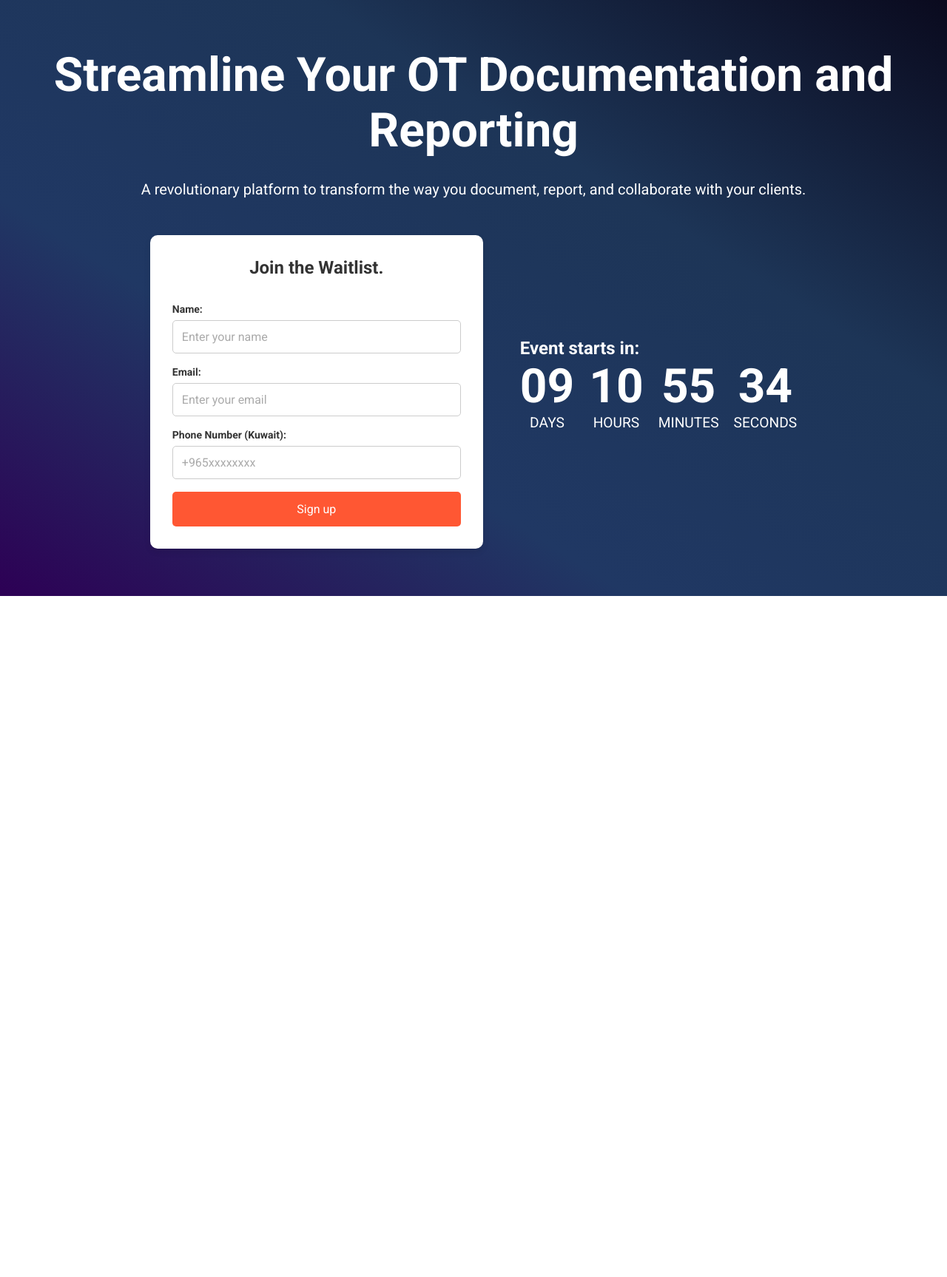
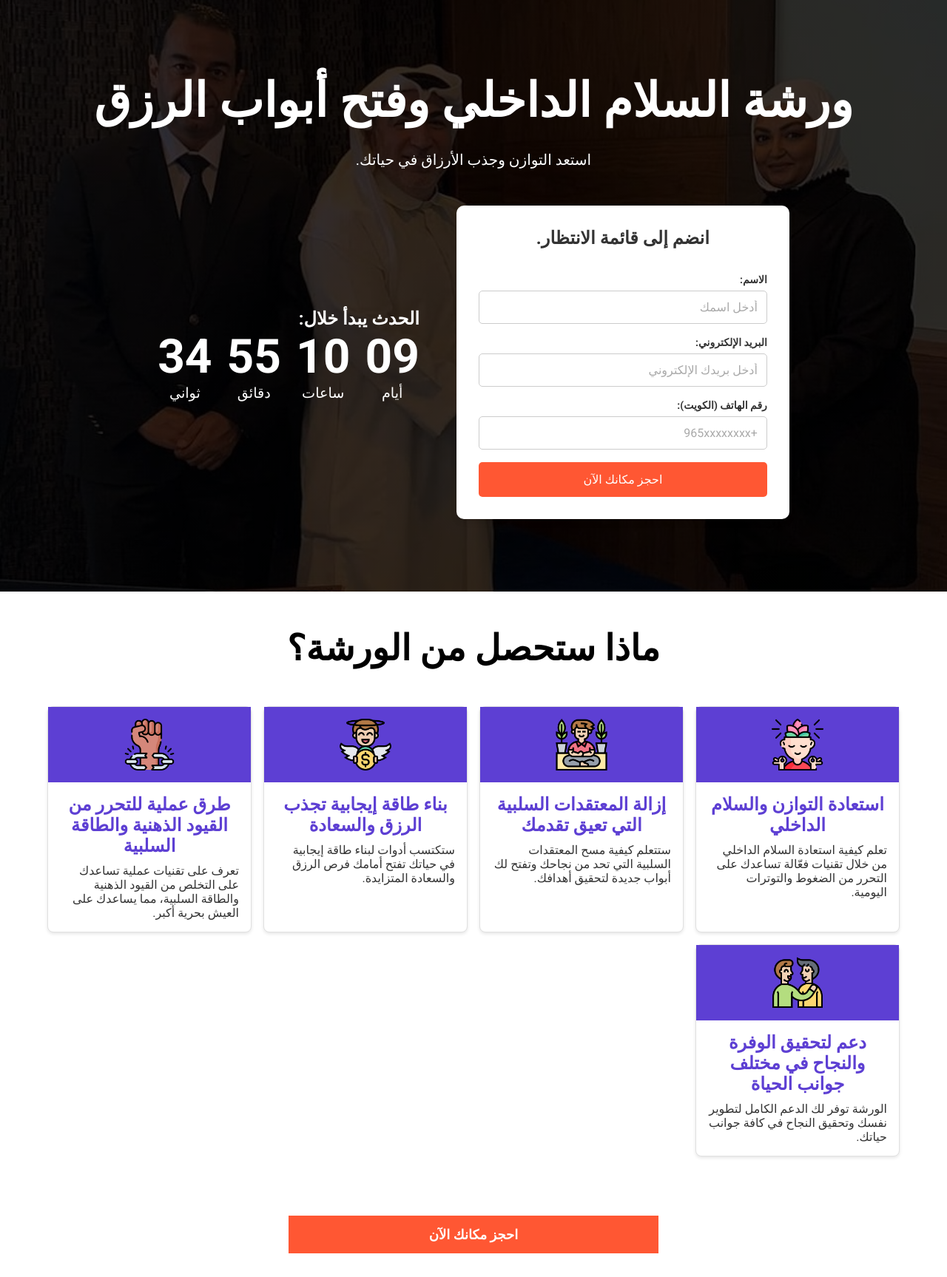
Before and after one commit to MohamedKhalilKhedhri/payedEvent, a plain HTML site: page index.html in a window 1280 px wide. Shown: the whole page at 74% size. Before the commit the page ends 806 px from the top, so only its background shows below. Drawn offline with nearby package versions, Linux system fonts and the light colour scheme.

Commit message:
Your commit message

```diff
--- a/index.html
+++ b/index.html
@@ -1,81 +1,125 @@
 <!DOCTYPE html>
-<html lang="en">
+<html lang="ar" dir="rtl">
 <head>
     <meta charset="UTF-8">
     <meta name="viewport" content="width=device-width, initial-scale=1.0">
     <link rel="stylesheet" href="styles.css">
     <link rel="preconnect" href="https://fonts.gstatic.com" crossorigin>
     <link href="https://fonts.googleapis.com/css2?family=Montserrat:ital,wght@0,500;1,500&family=Roboto:ital,wght@0,100;0,300;0,400;0,500;0,700;0,900;1,100;1,300;1,400;1,500;1,700;1,900&display=swap" rel="stylesheet">
-    <title>Workshop</title>
+    <title>ورشة عمل</title>
     <script src="https://unpkg.com/sweetalert/dist/sweetalert.min.js"></script>
 </head>
 <body>
     <!-- hero -->
-    <section class="heroSection">
+    <section class="heroSection" style="position: relative;" id="myHero">
         <div class="heroContent">
-            <h1 class="heroHeadline">Streamline Your OT Documentation and  Reporting</h1>
-            <p class="heroText">A revolutionary platform to transform the way you document, report, and collaborate with your clients.</p>
+            <h1 class="heroHeadline">ورشة السلام الداخلي وفتح أبواب الرزق</h1>
+            <p class="heroText">استعد التوازن وجذب الأرزاق في حياتك.</p>
         </div>
-        <!-- signUpForm popUp -->
+
+        <!-- eventContainer -->
         <div class="eventContainer">
-            <form method="post" action="" id="myForm">
-                <h1 class="formHeader">Join the Waitlist.</h1>
+              <!-- signUpForm -->
+            <form method="post" action="" id="myForm" style="position: relative;">
+                <h1 class="formHeader">انضم إلى قائمة الانتظار.</h1>
                 <div>
-                    <label for="name">Name:</label>
+                    <label for="name">الاسم:</label>
                     <div>
-                        <input type="text" id="name" name="name" maxlength="30" placeholder="Enter your name">
-                        <span class="error-message" id="name-error" style="color: red; display: none;">This field is required</span>
-                        <span class="error-message" id="name-length-error" style="color: red; display: none;">Name must be between 3 and 30 characters.</span>
+                        <input type="text" id="name" name="name" maxlength="30" placeholder="أدخل اسمك">
+                        <span class="error-message" id="name-error" style="color: red; display: none;">هذا الحقل مطلوب</span>
+                        <span class="error-message" id="name-length-error" style="color: red; display: none;">يجب أن يكون الاسم بين 3 و 30 حرفًا.</span>
                     </div>
                 </div>
 
                 <div>
-                    <label for="email">Email:</label>
+                    <label for="email">البريد الإلكتروني:</label>
                     <div>
-                        <input type="email" id="email" name="email" placeholder="Enter your email">
-                        <span class="error-message" id="email-error" style="color: red; display: none;">This field is required</span>
+                        <input type="email" id="email" name="email" placeholder="أدخل بريدك الإلكتروني">
+                        <span class="error-message" id="email-error" style="color: red; display: none;">هذا الحقل مطلوب</span>
                     </div>
                 </div>
 
                 <div>
-                    <label for="phone">Phone Number (Kuwait):</label>
+                    <label for="phone">رقم الهاتف (الكويت):</label>
                     <div>
                         <input type="text" id="phone" name="phone" placeholder="+965xxxxxxxx" maxlength="13">
-                        <span class="error-message" id="phone-error" style="color: red; display: none;">This field is required</span>
-                        <span class="error-message" id="phone-format-error" style="color: red; display: none;">Please enter a valid phone number (+965 followed by 8 digits).</span>
+                        <span class="error-message" id="phone-error" style="color: red; display: none;">هذا الحقل مطلوب</span>
+                        <span class="error-message" id="phone-format-error" style="color: red; display: none;">يرجى إدخال رقم هاتف صالح (+965 متبوعًا بثمانية أرقام).</span>
                     </div>
                 </div>
-                <button type="submit" id="submit" title="Sign Up">
-                    <span id="submit-text">Sign up</span>
+                <button type="submit" id="submit" title="تسجيل">
+                    <span id="submit-text">احجز مكانك الآن</span>
                     <span class="loader"></span>
                 </button>
+
             </form>
             <div class="countdown-container">
                 <div class="event-message">
-                    <p>Event starts in:</p>
+                    <p>الحدث يبدأ خلال:</p>
                 </div>
                 <div class="countdown">
                   <div class="time-unit">
                     <span id="days" class="time"></span>
-                    <span class="label">Days</span>
+                    <span class="label">أيام</span>
                   </div>
                   <div class="time-unit">
                     <span id="hours" class="time"></span>
-                    <span class="label">Hours</span>
+                    <span class="label">ساعات</span>
                   </div>
                   <div class="time-unit">
                     <span id="minutes" class="time"></span>
-                    <span class="label">Minutes</span>
+                    <span class="label">دقائق</span>
                   </div>
                   <div class="time-unit">
                     <span id="seconds" class="time"></span>
-                    <span class="label">Seconds</span>
+                    <span class="label">ثواني</span>
                   </div>
                 </div>
             </div>
+
         </div>
     </section>
-
+    <!-- Features Section -->
+    <section id="features" class="why-choose-us">
+        <h2 class="featuresHeader">ماذا ستحصل من الورشة؟</h2>
+        <div class="card-container">
+            <div class="card">
+                <div class="cardImgContainer"> <img src="assets/harmony.png" alt=""></div>
+                <div class="cardTextContainer">
+                    <h3>استعادة التوازن والسلام الداخلي</h3>
+                    <p>تعلم كيفية استعادة السلام الداخلي من خلال تقنيات فعّالة تساعدك على التحرر من الضغوط والتوترات اليومية.</p>
+                </div>
+            </div>
+            <div class="card">
+                <div class="cardImgContainer"> <img src="assets/meditation.png" alt=""></div>
+                <div class="cardTextContainer">
+                <h3>إزالة المعتقدات السلبية التي تعيق تقدمك</h3>
+                <p>ستتعلم كيفية مسح المعتقدات السلبية التي تحد من نجاحك وتفتح لك أبواب جديدة لتحقيق أهدافك.</p></div>
+            </div>
+            <div class="card">
+                <div class="cardImgContainer"> <img src="assets/wealth.png" alt=""></div>
+                <div class="cardTextContainer">
+                <h3>بناء طاقة إيجابية تجذب الرزق والسعادة</h3>
+                <p>ستكتسب أدوات لبناء طاقة إيجابية في حياتك تفتح أمامك فرص الرزق والسعادة المتزايدة.</p></div>
+            </div>
+            <div class="card">
+                <div class="cardImgContainer"> <img src="assets/chain.png" alt=""></div>
+                <div class="cardTextContainer">
+                    <h3>طرق عملية للتحرر من القيود الذهنية والطاقة السلبية</h3>
+                    <p>تعرف على تقنيات عملية تساعدك على التخلص من القيود الذهنية والطاقة السلبية، مما يساعدك على العيش بحرية أكبر.</p>
+                </div>
+            </div>
+            <div class="card">
+                <div class="cardImgContainer"> <img src="assets/support.png" alt=""></div>
+                <div class="cardTextContainer">
+                <h3>دعم لتحقيق الوفرة والنجاح في مختلف جوانب الحياة</h3>
+                <p>الورشة توفر لك الدعم الكامل لتطوير نفسك وتحقيق النجاح في كافة جوانب حياتك.</p></div>
+            </div>
+        </div>
+    </section>
+    <!-- cta1 -->
+     <div class="ctaContainer"><a  href="#myHero" class="cta">احجز مكانك الآن</a></div>
+     <!--  -->
     <script src="scripts.js"></script>
 </body>
 </html>
--- a/styles.css
+++ b/styles.css
@@ -3,6 +3,7 @@
     padding: 0;
     list-style-type: none;
     box-sizing: border-box;
+    text-decoration: none;
     font-family: 'Roboto', sans-serif;
 }
 
@@ -12,7 +13,10 @@
 .heroSection {
     width: 100%;
     min-height: 100vh;
-   background: linear-gradient(to top right, rgb(45, 0, 85), rgb(32, 56, 100), rgb(29, 53, 87), rgb(10, 10, 30));
+    background-image: linear-gradient(to bottom, rgba(0, 0, 0, 0.8), rgba(0, 0, 0, 0.8)), url("assets/مراد\ صورة.jpg");
+    background-position: center;
+    background-size: cover;
+    background-repeat: no-repeat;
     display: flex;
     flex-direction: column;
     align-items: center;
@@ -212,6 +216,71 @@ button[type="submit"]:hover .loader{
     }
 }
 
+/* Why Us Section */
+.why-choose-us {
+    padding: 0rem 4rem;
+    margin: 3rem 0;
+}
+
+.why-choose-us h2 {
+    font-size: 2rem;
+    color: black; /* Main color */
+    margin-bottom: 1rem;
+    text-align: center;
+    font-size: clamp(1rem, 3vw + 0.75rem, 3rem);
+}
+
+.card-container {
+    margin-top: 50px;
+    display: grid;
+    grid-template-columns: repeat(auto-fill, minmax(250px, 1fr));
+    gap: 1rem;
+}
+.cardImgContainer{
+    display:flex; justify-content: center;   background-color: #5D3FD3;  width: 100%;
+}
+.cardImgContainer>img{
+    width: 70px;
+}
+.cardTextContainer{
+     display: flex; flex-direction: column; gap: 10px;
+}
+.cardImgContainer,.cardTextContainer{
+    padding: 1rem;
+}
+.card {
+    border: 1px solid #e0e0e0;
+    border-radius: 8px;
+    background-color: white;
+    box-shadow: 0 2px 4px rgba(0, 0, 0, 0.1);
+    transition: .3s ease-out;
+    gap: 10px;
+}
+
+.card h3 {
+    font-size: 1.5rem;
+    text-align: center;
+    color: #5D3FD3; /* Main color */
+
+}
+
+.card p {
+    font-size: 1rem;
+    color: #333;
+
+}
+
+/* ctaContainer */
+.ctaContainer{
+    width: 100%; display: flex; justify-content: center; padding:2rem
+}
+.cta{
+    cursor: pointer; font-weight: bold; font-size: large; background-color: #ff5733; width:100%; max-width:500px; text-align: center; padding:15px 0; color:white; outline:none; border:none; transition: 0.1s ease-out;
+}
+.cta:hover{
+    background-color: #ff8063;
+}
+
 /* Media Queries for Hero Section responsiveness */
 @media only screen and (max-width: 1280px) {
     .heroSection {
@@ -227,6 +296,28 @@ button[type="submit"]:hover .loader{
     .eventContainer {
         flex-direction: column-reverse;
     }
+    .why-choose-us {
+        padding: 0 2rem;
+    }
+
+    .why-choose-us h2 {
+        font-size: 2rem;
+    }
+
+    .card-container {
+        margin-top: 40px;
+        grid-template-columns: 1fr 1fr;
+    }
+
+
+
+    .card h3 {
+        font-size: 1.3rem;
+    }
+
+    .card p {
+        font-size: 0.95rem;
+    }
 }
 
 
@@ -238,6 +329,38 @@ button[type="submit"]:hover .loader{
     button[type="submit"] {
         padding: 10px;
         font-size: 14px;
+    }
+
+
+    .why-choose-us h2 {
+        font-size: 1.5rem;
+    }
+
+    .card-container {
+        grid-template-columns: 1fr;
+    }
+
+
+    .card h3 {
+        font-size: 1.2rem;
+    }
+
+    .card p {
+        font-size: 0.9rem;
+    }
+}
+
+@media only screen and (max-width: 480px) {
+    .time {
+        font-size: 2.5rem;
+    }
+
+    .label {
+        font-size: 0.9rem;
+    }
+
+    .event-message {
+        font-size: 1.2rem;
     }
 }
 
@@ -263,17 +386,3 @@ button[type="submit"]:hover .loader{
         font-size: 1.25rem;
     }
 }
-
-@media only screen and (max-width: 480px) {
-    .time {
-        font-size: 2.5rem;
-    }
-
-    .label {
-        font-size: 0.9rem;
-    }
-
-    .event-message {
-        font-size: 1.2rem;
-    }
-}
```
Also changed, not shown: scripts.js (+8 -8 lines), assets/chain.png (added), assets/harmony.png (added), assets/man.png (added), assets/meditation.png (added), assets/support.png (added), assets/wealth.png (added), assets/مراد صورة.jpg (added).
